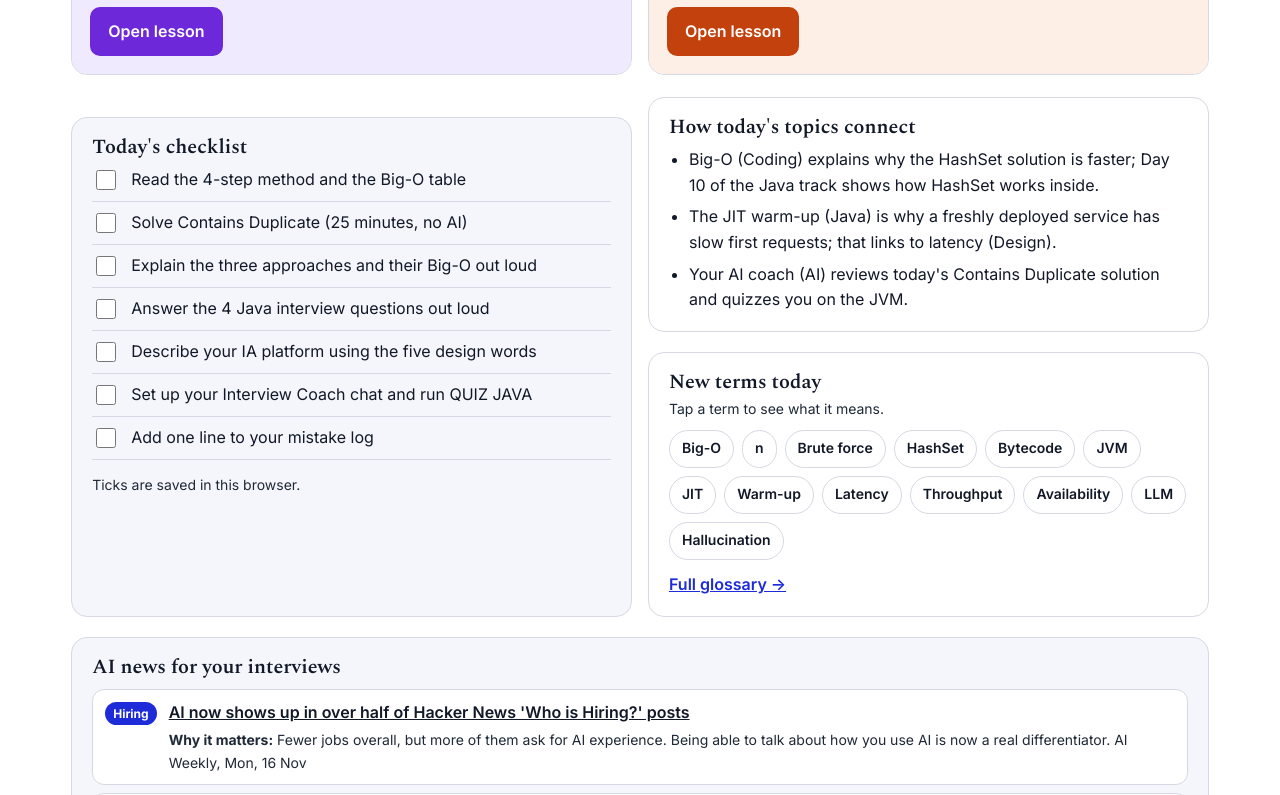
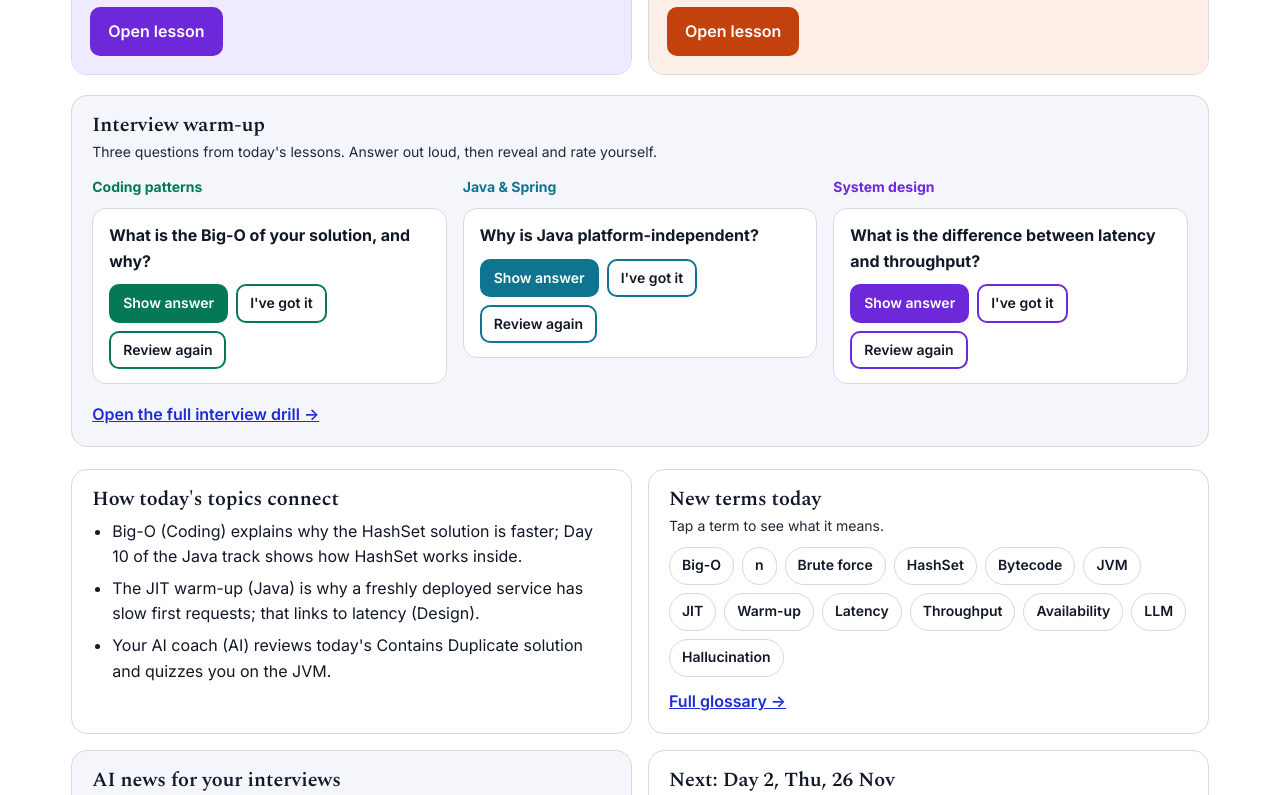
Before and after one commit to amanjauhri/faangprep, a plain HTML site: page index.html in a window 1280 px wide. Shown: the part 1204-1999 px from the top of the page. Drawn offline with nearby package versions, Linux system fonts and the light colour scheme.

Commit message:
Replace checklist with interview warm-up; reshuffle Today

```diff
--- a/index.html
+++ b/index.html
@@ -203,7 +203,7 @@ const newsRows=()=>NEWS?`<div class="news">${NEWS.items.slice(0,2).map(i=>`<div
 function viewToday(){
  const L=STATE.latest_day;
  lesson(L).then(les=>{
-  const nx=CUR.days[L],ck=store.get("check-"+L,{}),total=Object.values(done()).filter(Boolean).length;
+  const nx=CUR.days[L],total=Object.values(done()).filter(Boolean).length;
   const preview=todayISO()<les.date;
   app.innerHTML=`<section class="hero"><div><p class="eyebrow"><span class="pill">Day ${L} of 60</span> <span class="pill">${fmt(les.date)}</span> <span class="pill">${esc(les.phase)}</span>${preview?' <span class="pill">Preview · opens '+fmt(les.date)+'</span>':""}</p>
    <h1>${esc(les.headline)}</h1><p class="lead">${md(les.intro)}</p></div>${ring(L/60,`${L}/60`,`${total} of 240 done`)}</section>
@@ -212,13 +212,13 @@ function viewToday(){
    <ol>${T.subtopics.map(s=>`<li><a href="#lesson-${t}-${L}-${esc(s.id)}">${esc(s.title)}</a></li>`).join("")}</ol>
    ${t==="dsa"&&T.problems?`<p class="muted" style="margin:0"><b>Practice:</b> ${T.problems.map(p=>`${p.num}. ${esc(p.title)} (${p.difficulty})`).join(", ")}</p>`:""}
    <div style="margin-top:auto;display:flex;gap:10px;align-items:center;flex-wrap:wrap"><a class="btn" href="#lesson-${t}-${L}">Open lesson</a>${isDone(t,L)?'<b>✓ Done</b>':""}</div></div></article>`}).join("")}</div>
+  <section class="panel c"><h3>Interview warm-up</h3><p class="muted" style="margin:4px 0 0">Three questions from today's lessons. Answer out loud, then reveal and rate yourself.</p><div class="grid" style="margin-top:12px">${ORDER.flatMap(t=>les.tracks[t].interview_qa.slice(0,1).map(q=>({t,q}))).slice(0,3).map(({t,q})=>`<div style="${sty(t)}"><p class="muted" style="margin:0 0 4px"><b style="color:${TR[t].c}">${TR[t].name}</b></p>${qaCard(q,`${t}-${L}-0`)}</div>`).join("")}</div><p style="margin:8px 0 0"><a href="#drill">Open the full interview drill →</a></p></section>
   <div class="grid g2">
-   <section class="panel c"><h3>Today's checklist</h3>${les.checklist.map((c,i)=>`<label class="check"><input type="checkbox" data-ck="${i}" ${ck[i]?"checked":""}><span class="${ck[i]?"done-text":""}">${md(c)}</span></label>`).join("")}<p class="muted">Ticks are saved in this browser.</p></section>
-   <div>${les.connections?`<section class="panel" style="margin-top:0"><h3>How today's topics connect</h3><ul class="dots">${les.connections.map(c=>`<li>${md(c)}</li>`).join("")}</ul></section>`:""}
-   <section class="panel"><h3>New terms today</h3><p class="muted" style="margin:4px 0 0">Tap a term to see what it means.</p><div class="chips">${les.glossary.map(g=>`<details><summary>${esc(g.term)}</summary><div>${md(g.meaning)}</div></details>`).join("")}</div><p style="margin:12px 0 0"><a href="#glossary">Full glossary →</a></p></section></div></div>
-  ${NEWS?`<section class="panel c"><h3>AI news for your interviews</h3>${newsRows()}</section>`:""}
-  ${nx?`<section class="panel"><h3>Next: Day ${nx.day}, ${fmt(nx.date)}</h3><ul class="dots">${ORDER.map(t=>`<li><b style="color:${TR[t].c}">${TR[t].name}:</b> ${esc(nx[t].title)}</li>`).join("")}</ul></section>`:""}`;
-  app.querySelectorAll("[data-ck]").forEach(x=>x.addEventListener("change",()=>{const c=store.get("check-"+L,{});c[x.dataset.ck]=x.checked;store.set("check-"+L,c);x.nextElementSibling.className=x.checked?"done-text":""}));
+   ${les.connections?`<section class="panel" style="margin-top:0"><h3>How today's topics connect</h3><ul class="dots">${les.connections.map(c=>`<li>${md(c)}</li>`).join("")}</ul></section>`:""}
+   <section class="panel" style="margin-top:0"><h3>New terms today</h3><p class="muted" style="margin:4px 0 0">Tap a term to see what it means.</p><div class="chips">${les.glossary.map(g=>`<details><summary>${esc(g.term)}</summary><div>${md(g.meaning)}</div></details>`).join("")}</div><p style="margin:12px 0 0"><a href="#glossary">Full glossary →</a></p></section>
+   ${NEWS?`<section class="panel c" style="margin-top:0"><h3>AI news for your interviews</h3>${newsRows()}</section>`:""}
+   ${nx?`<section class="panel" style="margin-top:0"><h3>Next: Day ${nx.day}, ${fmt(nx.date)}</h3><ul class="dots">${ORDER.map(t=>`<li><b style="color:${TR[t].c}">${TR[t].name}:</b> ${esc(nx[t].title)}</li>`).join("")}</ul></section>`:""}
+  </div>`;
  }).catch(()=>app.innerHTML=`<h1>Today's lesson isn't ready yet</h1><p class="lead">It is published every morning by 9:00 IST.</p>`);
 }
 function trackTabs(cur){return`<div class="tabs">${ORDER.map(t=>`<a href="#track-${t}" style="--c:${TR[t].c}" class="${cur===t?"on":""}">${TR[t].name}</a>`).join("")}</div>`}
```
Also changed, not shown: 2 other files.
